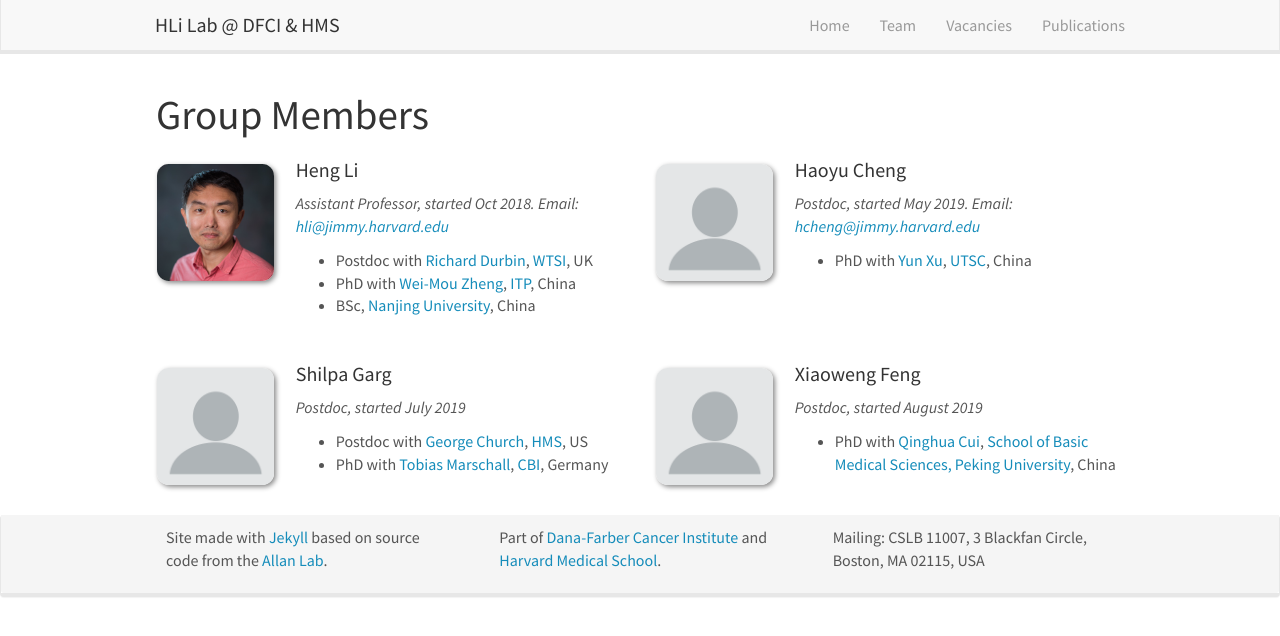
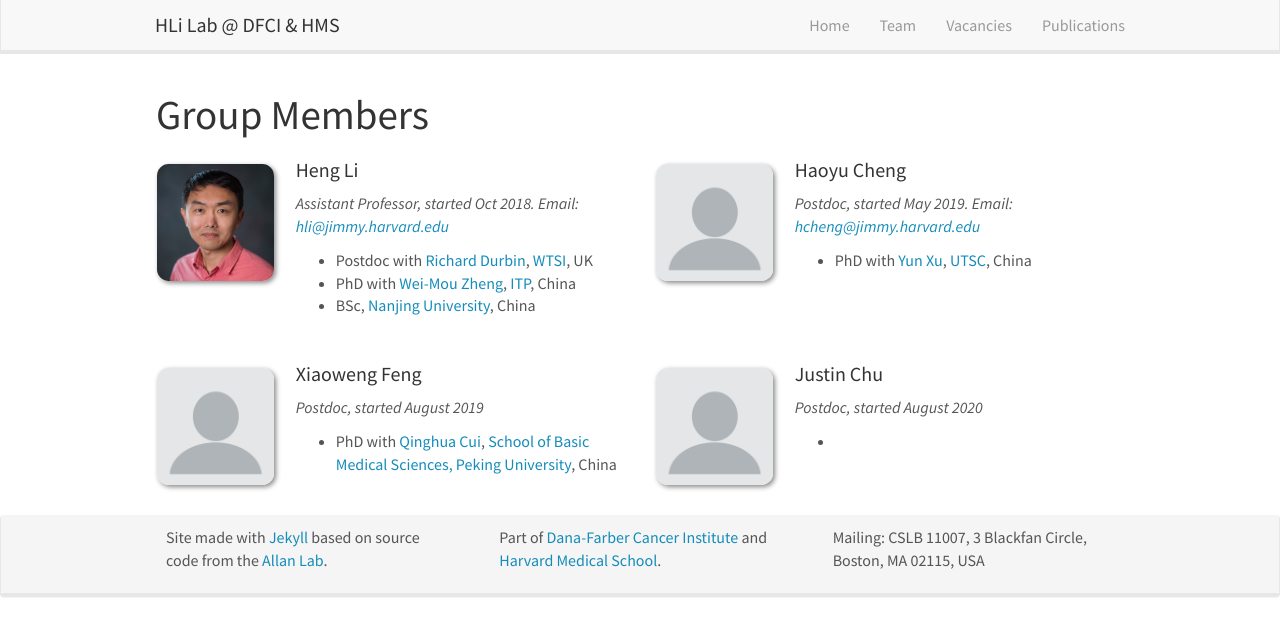
Before and after one commit to hlilab/hlilab.github.io, a Jekyll site: the page built from _pages/team.md, in a window 1280 px wide. Shown: the top 636 px of the page. Built offline with Jekyll 4.4.1, drawn with Linux system fonts in a browser that asks for light colours; nearby versions of some CDN libraries.

Commit message:
updated news

```diff
--- a/_data/news.yml
+++ b/_data/news.yml
@@ -1,3 +1,6 @@
+- date: 2020-08-04
+  headline: "Justin Chu joined the lab as an postdoc."
+
 - date: 2019-09-10
   headline: "Shilpa's K99 application is awarded."
 
--- a/_data/team_members.yml
+++ b/_data/team_members.yml
@@ -16,15 +16,14 @@
   number_educ: 1
   education1: PhD with <a href="http://staff.ustc.edu.cn/~xuyun/">Yun Xu</a>, <a href="http://en.ustc.edu.cn/">UTSC</a>, China
 
-- name: Shilpa Garg
-  photo: default.png
-  info: Postdoc, started July 2019
-  number_educ: 2
-  education1: Postdoc with <a href="http://arep.med.harvard.edu/gmc/">George Church</a>, <a href="https://hms.harvard.edu/">HMS</a>, US
-  education2: PhD with <a href="https://compgen.mpi-inf.mpg.de/">Tobias Marschall</a>, <a href="https://zbi-www.bioinf.uni-sb.de/en">CBI</a>, Germany
-
 - name: Xiaoweng Feng
   photo: default.png
   info: Postdoc, started August 2019
   number_educ: 1
   education1: PhD with <a href="http://www.cuilab.cn/">Qinghua Cui</a>, <a href="http://sbms.bjmu.edu.cn/english/index.htm">School of Basic Medical Sciences, Peking University</a>, China
+
+- name: Justin Chu
+  photo: default.png
+  info: Postdoc, started August 2020
+  number_educ: 1
+  education2: PhD with <a href="https://www.bcgsc.ca/people/inanc-birol">Inanc Birol</a>, <a href="https://www.bcgsc.ca">Canada's Michael Smith's Genome Science Center</a>, Canada
```
